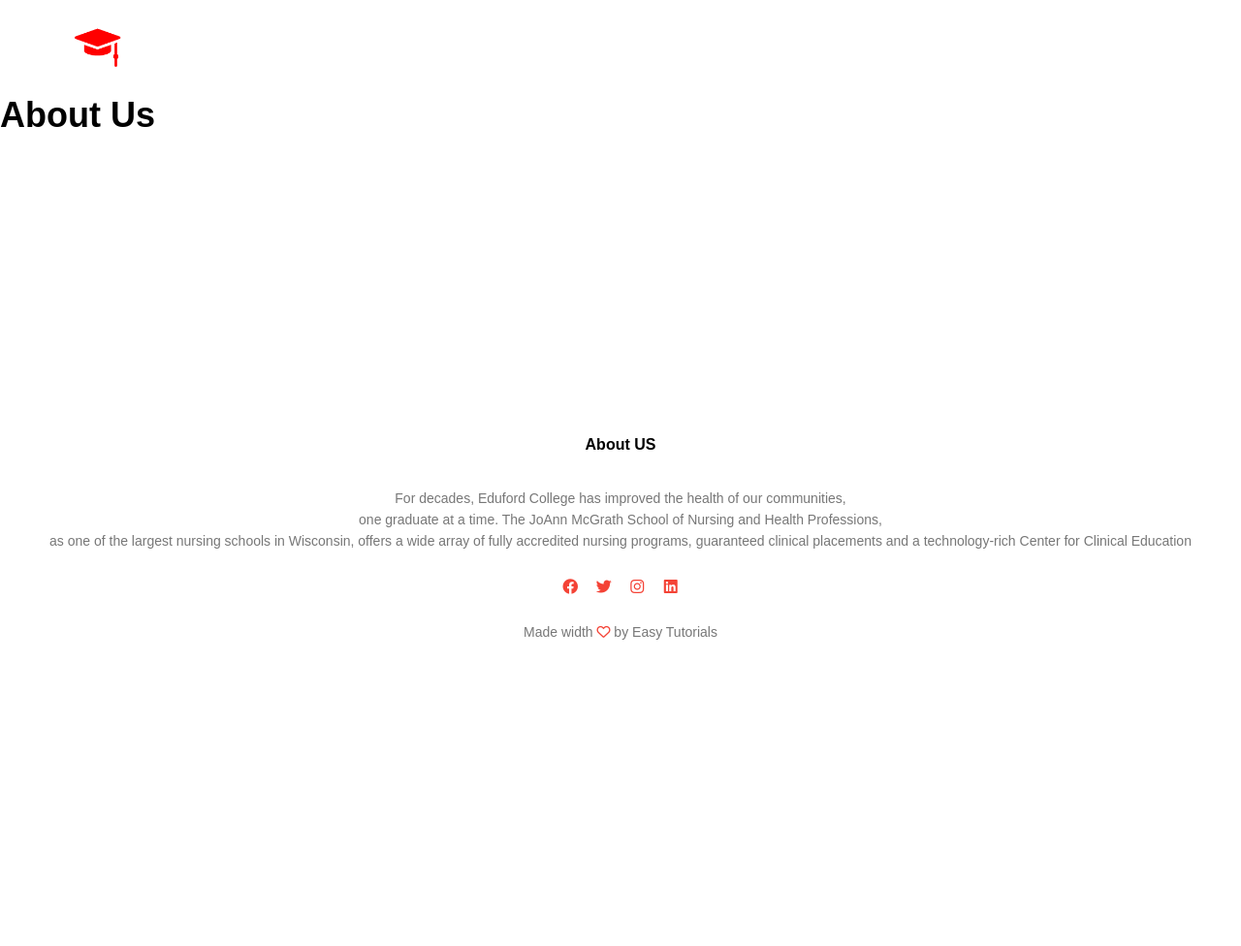
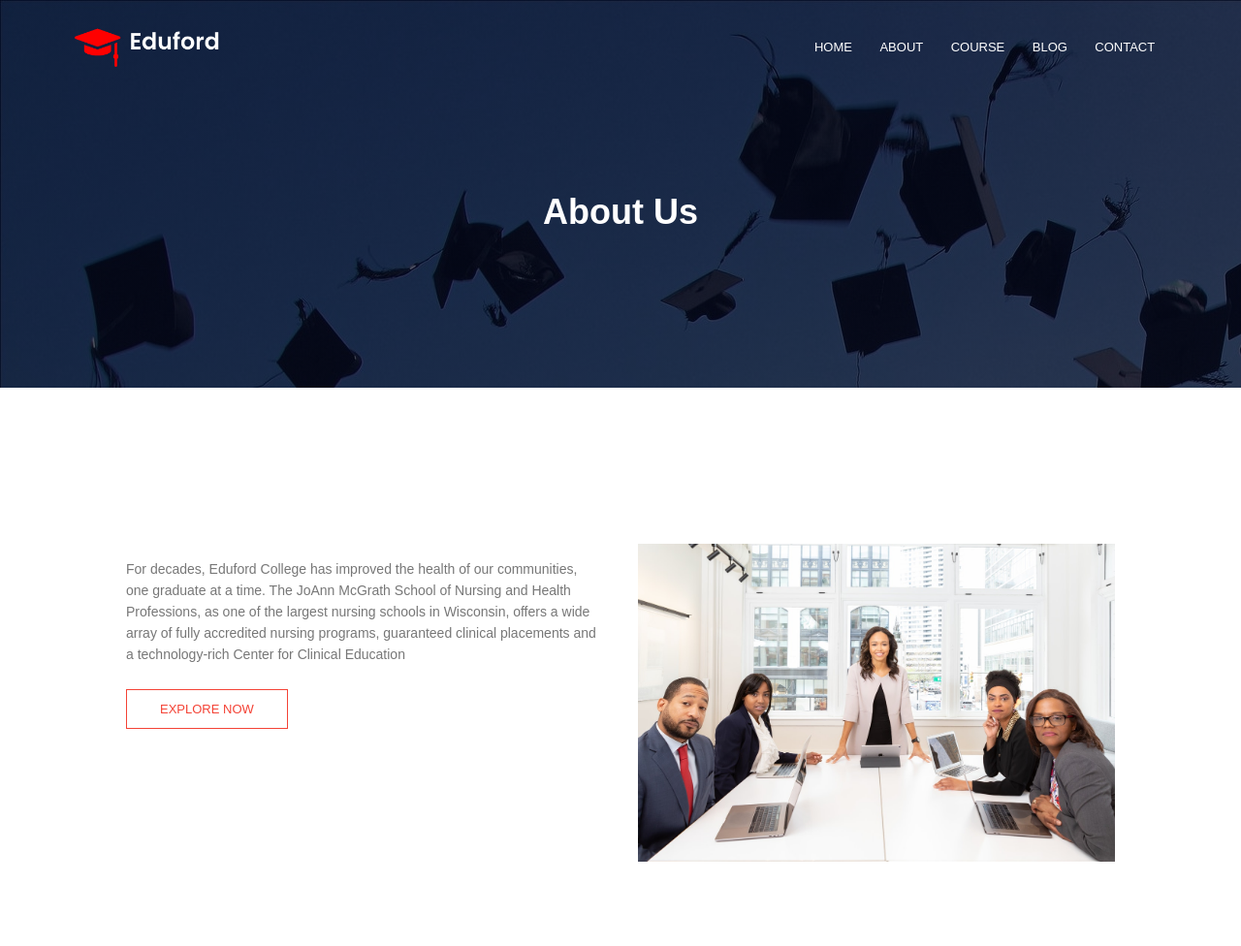
Before and after one commit to Vasanthvz/Eduford-Clone, a plain HTML site: page about.html in a window 1280 px wide. Shown: the top 976 px of the page at 97% size. Before the commit the page ends 800 px from the top, so only its background shows below. Drawn offline with Linux system fonts and the light colour scheme.

Commit message:
modified:   about.html 	modified:   style.css

```diff
--- a/about.html
+++ b/about.html
@@ -28,7 +28,18 @@
         </nav>
         <h1>About Us</h1>
     </section>
-
+    <!-- About Us -->
+    <section class="aboutus">
+        <div class="row">
+            <div class="about-col">
+                <p>For decades, Eduford College has improved the health of our communities, one graduate at a time. The JoAnn McGrath School of Nursing and Health Professions, as one of the largest nursing schools in Wisconsin, offers a wide array of fully accredited nursing programs, guaranteed clinical placements and a technology-rich Center for Clinical Education</p>
+                <a href="" class="hero-btn red-btn">EXPLORE NOW</a>
+            </div>
+            <div class="about-col">
+                <img src="/eduford_img/about.jpg" alt="">
+            </div>
+        </div>
+    </section>
 
 
     <!-- Footer -->
@@ -42,10 +53,8 @@
             <i class="fa-brands fa-linkedin"></i>
         </div>
         <p>Made width <i class="fa-regular fa-heart"></i> by Easy Tutorials</p>
+
     </section>
-
-
-
 
 
 
--- a/style.css
+++ b/style.css
@@ -339,4 +339,42 @@ h3{
 .subheader{
     height: 50vh;
     width: 100%;
+    background-position: center;
+    background-size: cover;
+    text-align: center;
+    color: #fff;
+    background: linear-gradient(rgba(4,9,30,0.7),rgba(4,9,30,0.7)),url(/eduford_img/background.jpg);
 }
+.subheader h1{
+    margin-top: 100px;
+
+}
+.aboutus{
+    width: 80%;
+    margin: auto;
+    padding-top: 80px;
+    padding-bottom: 50px;
+}
+.about-col{
+    flex-basis: 48%;
+    padding: 30px 2px;
+
+}
+.about-col img{
+    width: 100%;
+}
+.about-col h1{
+    padding-top: 0;
+}
+.about-col p{
+    padding: 15px 0 25px;
+}
+.red-btn{
+    border: 1px solid #f44336;
+    background: transparent;
+    color: #f44336;
+
+}
+.red-btn:hover{
+    color: #fff;
+}
```
